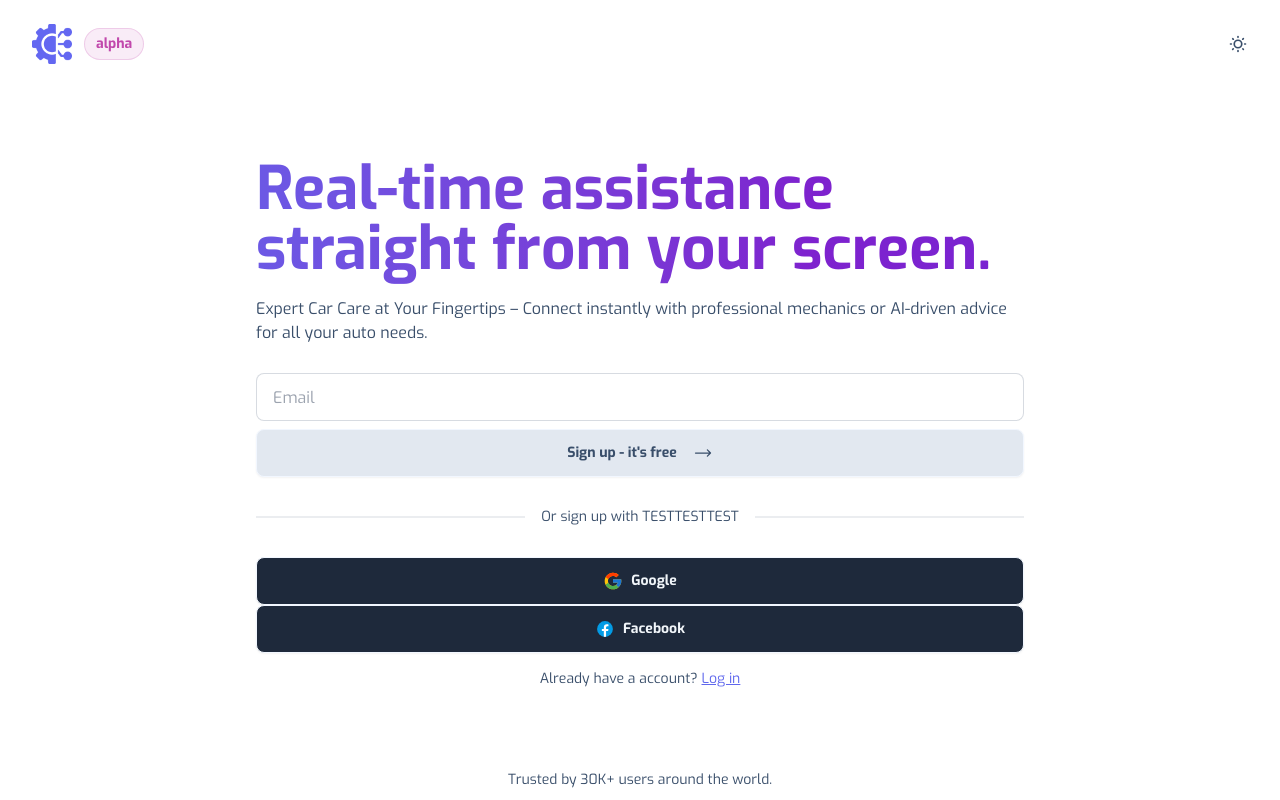
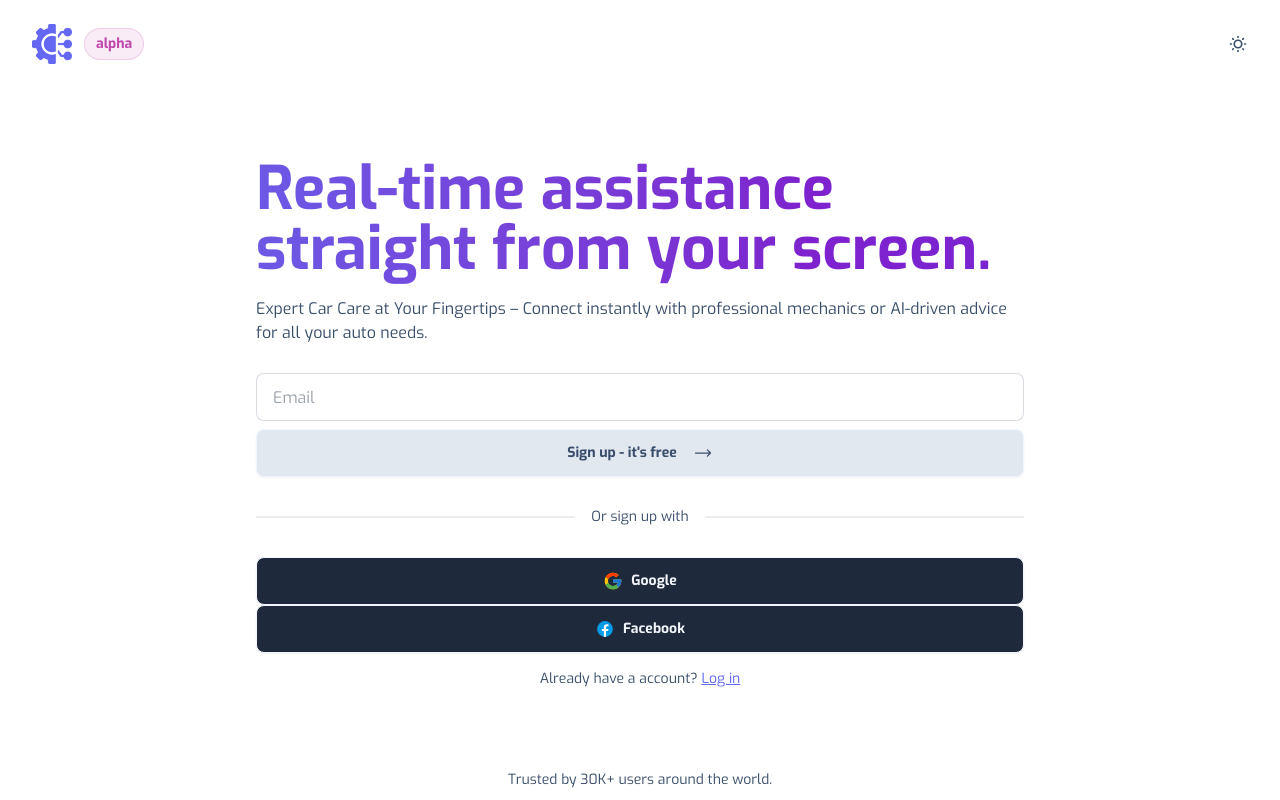
Before and after one commit to akhrienov/autoadvisor.app, a Next.js app in the folder apps/nextjs/: page / in a window 1280 px wide. Built offline with nearby package versions, Linux system fonts and the light colour scheme.

Commit message:
Remove bad text from signup form

```diff
--- a/apps/nextjs/src/components/forms/auth-form/components/signup-form.component.tsx
+++ b/apps/nextjs/src/components/forms/auth-form/components/signup-form.component.tsx
@@ -19,7 +19,7 @@ const SignupForm: FC<SignupFormProps> = ({ onToggleForm }) => {
           <ArrowLongRightIcon className="ml-2 h-5 w-5 text-button-dark" />
         </Button>
       </div>
-      <div className="divider text-sm">Or sign up with TESTTESTTEST</div>
+      <div className="divider text-sm">Or sign up with</div>
       <div className="flex flex-col">
         <Button colorScheme={ButtonColorScheme.SLATE_800} block>
           <GoogleIcon className="h-5 w-5" />
```
